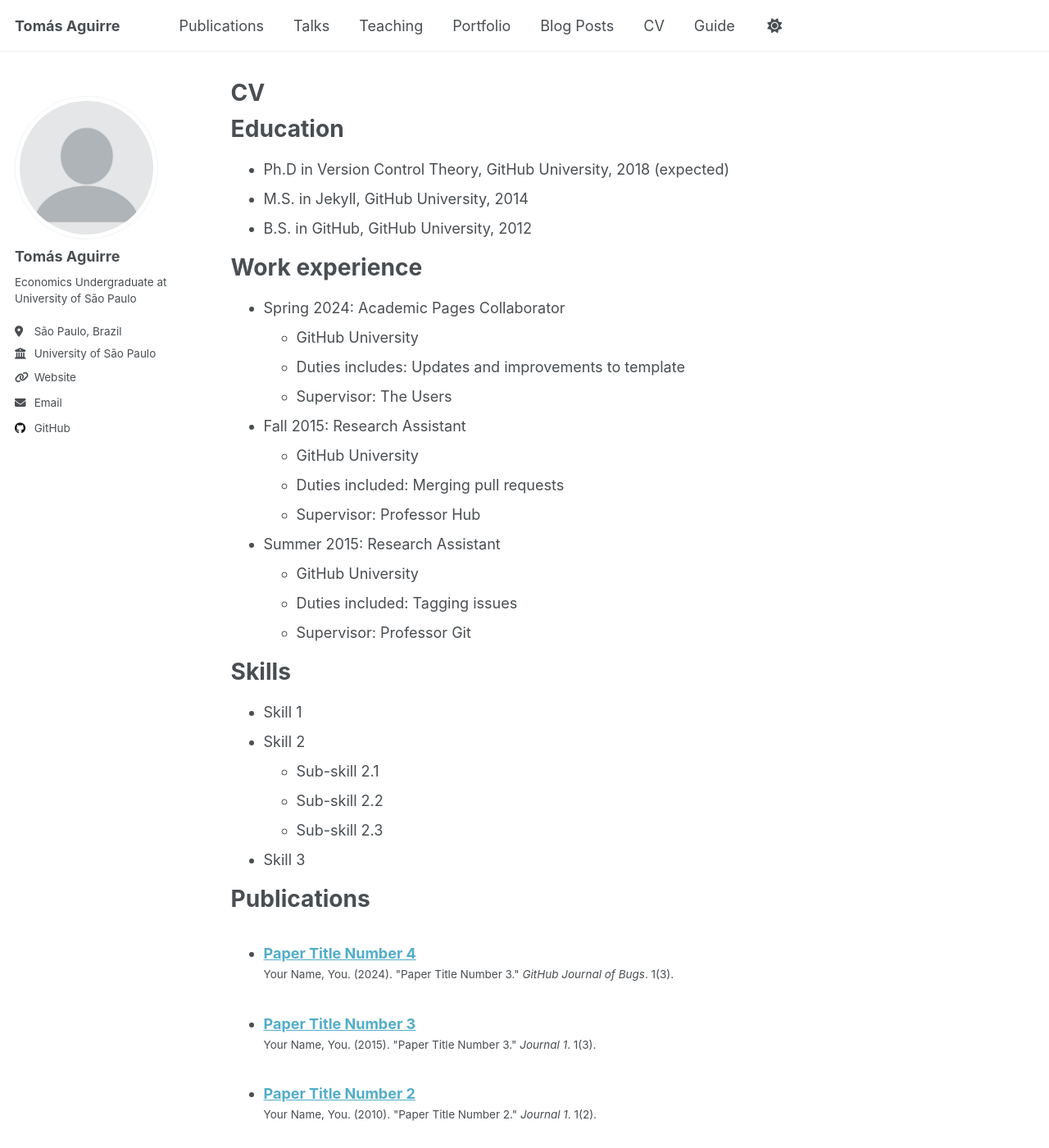
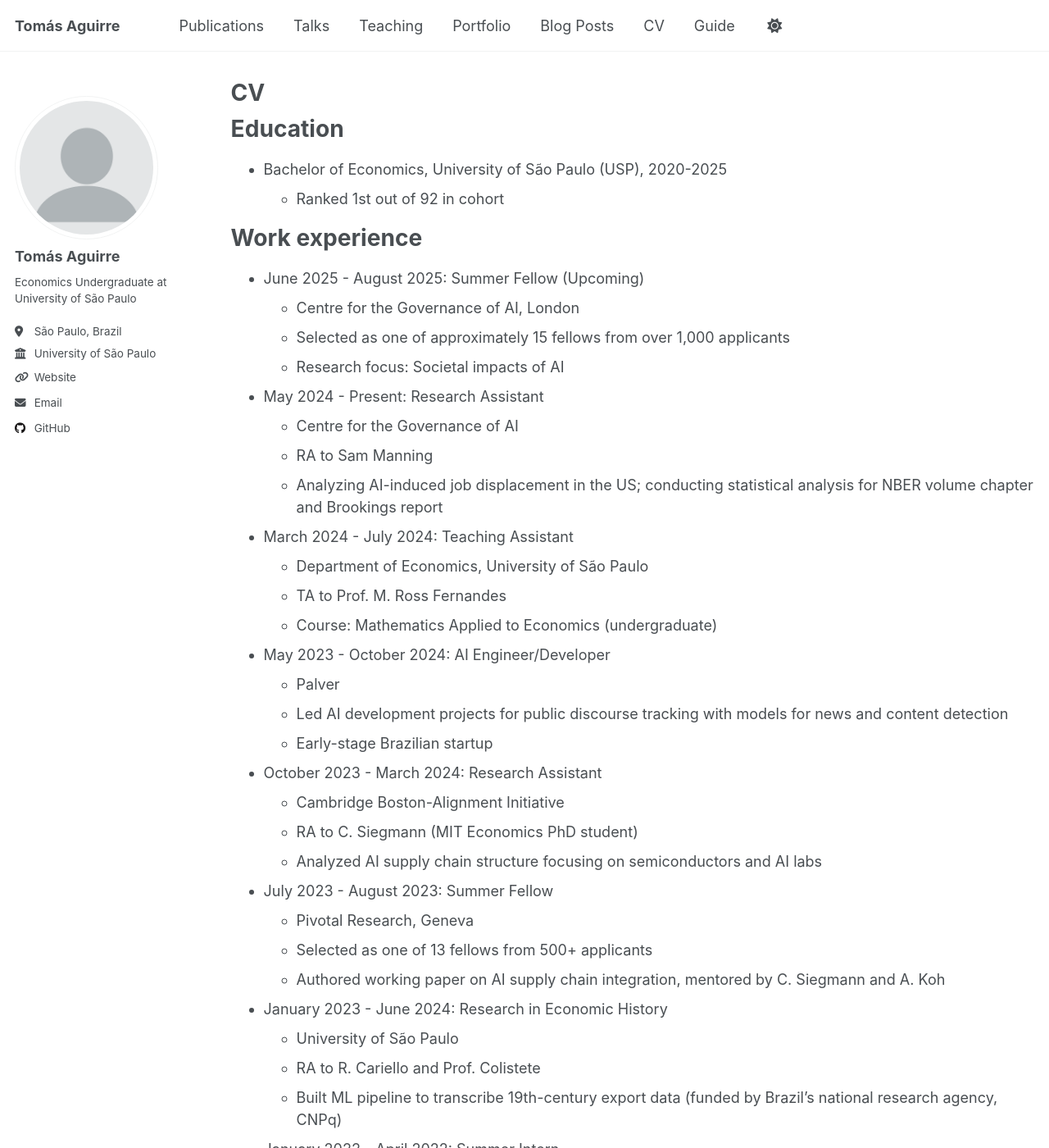
Before and after one commit to t6aguirre/t6aguirre.github.io, a Jekyll site: the page built from _pages/cv.md, in a window 1280 px wide and 1400 px high. Shown: the whole window at 82% size. Built offline with Jekyll 4.4.1, drawn with Linux system fonts in a browser that asks for light colours; some of the changed text lies outside the part shown.

Commit message:
Update cv.md

```diff
--- a/_pages/cv.md
+++ b/_pages/cv.md
@@ -6,40 +6,129 @@ author_profile: true
 redirect_from:
   - /resume
 ---
-
 {% include base_path %}
 
 Education
 ======
-* Ph.D in Version Control Theory, GitHub University, 2018 (expected)
-* M.S. in Jekyll, GitHub University, 2014
-* B.S. in GitHub, GitHub University, 2012
+* Bachelor of Economics, University of São Paulo (USP), 2020-2025
+  * Ranked 1st out of 92 in cohort
 
 Work experience
 ======
-* Spring 2024: Academic Pages Collaborator
-  * GitHub University
-  * Duties includes: Updates and improvements to template
-  * Supervisor: The Users
+* June 2025 - August 2025: Summer Fellow (Upcoming)
+  * Centre for the Governance of AI, London
+  * Selected as one of approximately 15 fellows from over 1,000 applicants
+  * Research focus: Societal impacts of AI
 
-* Fall 2015: Research Assistant
-  * GitHub University
-  * Duties included: Merging pull requests
-  * Supervisor: Professor Hub
+* May 2024 - Present: Research Assistant
+  * Centre for the Governance of AI
+  * RA to Sam Manning
+  * Analyzing AI-induced job displacement in the US; conducting statistical analysis for NBER volume chapter and Brookings report
 
-* Summer 2015: Research Assistant
-  * GitHub University
-  * Duties included: Tagging issues
-  * Supervisor: Professor Git
+* March 2024 - July 2024: Teaching Assistant
+  * Department of Economics, University of São Paulo
+  * TA to Prof. M. Ross Fernandes
+  * Course: Mathematics Applied to Economics (undergraduate)
+
+* May 2023 - October 2024: AI Engineer/Developer
+  * Palver
+  * Led AI development projects for public discourse tracking with models for news and content detection
+  * Early-stage Brazilian startup
+
+* October 2023 - March 2024: Research Assistant
+  * Cambridge Boston-Alignment Initiative
+  * RA to C. Siegmann (MIT Economics PhD student)
+  * Analyzed AI supply chain structure focusing on semiconductors and AI labs
+
+* July 2023 - August 2023: Summer Fellow
+  * Pivotal Research, Geneva
+  * Selected as one of 13 fellows from 500+ applicants
+  * Authored working paper on AI supply chain integration, mentored by C. Siegmann and A. Koh
+
+* January 2023 - June 2024: Research in Economic History
+  * University of São Paulo
+  * RA to R. Cariello and Prof. Colistete
+  * Built ML pipeline to transcribe 19th-century export data (funded by Brazil's national research agency, CNPq)
+
+* January 2022 - April 2022: Summer Intern
+  * Giant Steps Capital
+  * Worked on improvements of ML pipeline at major Latin American quantitative hedge fund
+
+* March 2020 - July 2021: Research Assistant in Industrial Organization
+  * University of São Paulo
+  * RA to Prof. Claudio Lucinda
+  * Researched petrochemical market concentration with National Council for Scientific and Technological Development scholarship
+
+Research
+======
+* Vulnerability-Weighted AI Exposure: Linking AI Exposure to the Expected Welfare Costs of Job Displacement Across Occupations
+  * NBER Volume Economics of Transformative AI, forthcoming
+  * With S. Manning (Centre for the Governance of AI)
+
+* Comparing Human-Only, AI-Assisted, and AI-Led Teams on Assessing Research Reproducibility
+  * R&R at Nature, 2025
+  * With A. Brodeur, D. Valenta, A. Marcoci, J. Aparicio, D. Mikola, et al. (large-scale collaboration)
+
+* On Labs and Fabs: How Alliances, Acquisitions, and Antitrust are Shaping the Frontier AI Industry
+  * arXiv working paper, 2024
+  * Sole author
+
+* Polarization and Misinformation Cycles in Social Networks
+  * In progress
+  * With M. Fernandes (USP)
+
+* Debunking Extremism in WhatsApp: Evidence from a Natural Experiment
+  * In progress
+  * With L. Meloni (USP), F. Bailez (Palver), M. Cruz (USP), M. Fernandes (USP)
 
 Skills
 ======
-* Skill 1
-* Skill 2
-  * Sub-skill 2.1
-  * Sub-skill 2.2
-  * Sub-skill 2.3
-* Skill 3
+* Programming
+  * Python, R, C/C++, Stata
+* AI & Data Science
+  * PyTorch, Pandas, Numpy, Matplotlib, Seaborn
+  * Scikit-learn, SQL, MongoDB, Solr
+* Other Technical Skills
+  * MS Office, Google Drive, LaTeX/Overleaf
+  * Git/GitHub, Markup
+* Languages
+  * Portuguese (native)
+  * English (fluent)
+  * Spanish (basic)
+
+Service and leadership
+======
+* Member of the Executive Board, International Economics Olympiad (Oct 2022 - Oct 2026)
+  * Elected to the IEO Executive Board as former silver medalist and trainer of three world-champion Brazilian teams
+  * The board oversees competition organization and long-term policies
+
+* Member of the Organizing Committee, Brazilian Economics Olympiad (Jan 2020 - May 2022)
+  * Coordinated Academic Sector, managed test development, and led Communication Working Group
+  * Helped increase participation by +50% year-over-year
+
+Awards and Grants
+======
+* 4th International Economics Olympiad (2021)
+  * Leader of the Brazilian delegation (1st place among 44 participating countries)
+
+* SempreFEA Endowment Association grant (2021)
+  * ~4,000 USD grant for OBECON's Communication Working Group
+
+* Brazil's National Council for Scientific and Technological Development (2020)
+  * Scientific initiation scholarship
+
+* 1st International Economics Olympiad (2018)
+  * Silver Medal
+
+* 1st Brazilian Economics Olympiad (2018)
+  * 1st place among 2000 participants
+
+Other Activities
+======
+* Selected participant to the upcoming Economics of Transformative AI summer course at Stanford University (2025)
+* Teaching Assistant in ML4Good Brazil 2024 (10-day AI safety bootcamp for South American participants)
+* Quantitative Economics Workshop participant at CREST, Polytechnic Institute of Paris (2022)
+* Student of Real Analysis and Introduction to Mathematical Economics summer courses at IMPA (2021)
 
 Publications
 ======
@@ -50,7 +139,7 @@ Publications
 Talks
 ======
   <ul>{% for post in site.talks reversed %}
-    {% include archive-single-talk-cv.html  %}
+    {% include archive-single-talk-cv.html %}
   {% endfor %}</ul>
 
 Teaching
```
Also changed, not shown: other parts of _pages/cv.md (+0 -4 lines).
